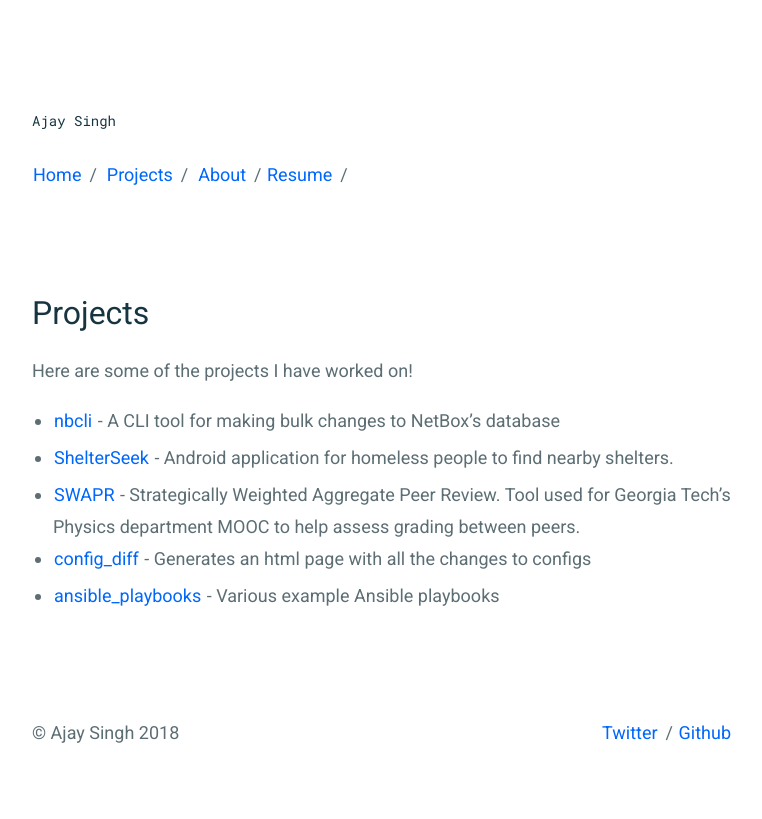
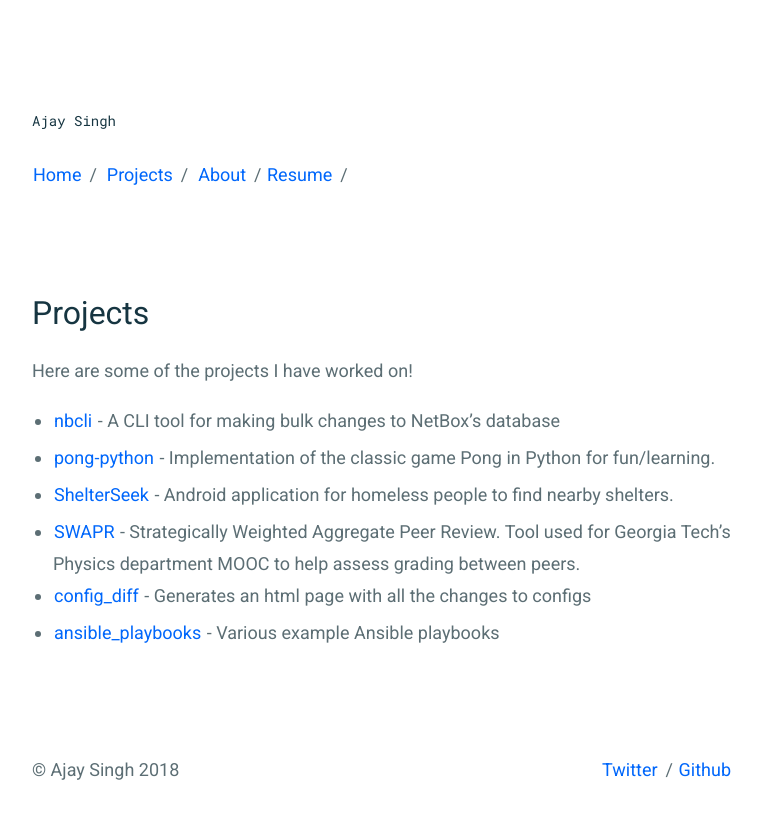
Before and after one commit to ajaydeepsingh/ajaydeepsingh.github.io, a Jekyll site: the page built from _pages/projects.md, in a window 1280 px wide. Shown: the top 819 px of the page, without its empty margins (258-1020 px from the left). Built offline with Jekyll 4.4.1, drawn with Linux system fonts in a browser that asks for light colours.

Commit message:
Update _pages/projects.md

```diff
--- a/_pages/projects.md
+++ b/_pages/projects.md
@@ -7,6 +7,7 @@ permalink: /projects/
 Here are some of the projects I have worked on!
 
 - [nbcli](https://github.com/ajaydeepsingh/nbcli) - A CLI tool for making bulk changes to NetBox's database
+- [pong-python](https://github.com/ajaydeepsingh/pong-python) - Implementation of the classic game Pong in Python for fun/learning.
 - [ShelterSeek](https://github.com/ajaydeepsingh/cs2340) - Android application for homeless people to find nearby shelters.
 - [SWAPR](https://github.com/GatechVIP/gatech-swapr-server-node) - Strategically Weighted Aggregate Peer Review. Tool used for Georgia Tech's Physics department MOOC to help assess grading between peers.
 - [config_diff](https://github.com/ajaydeepsingh/config_diff) - Generates an html page with all the changes to configs
```
